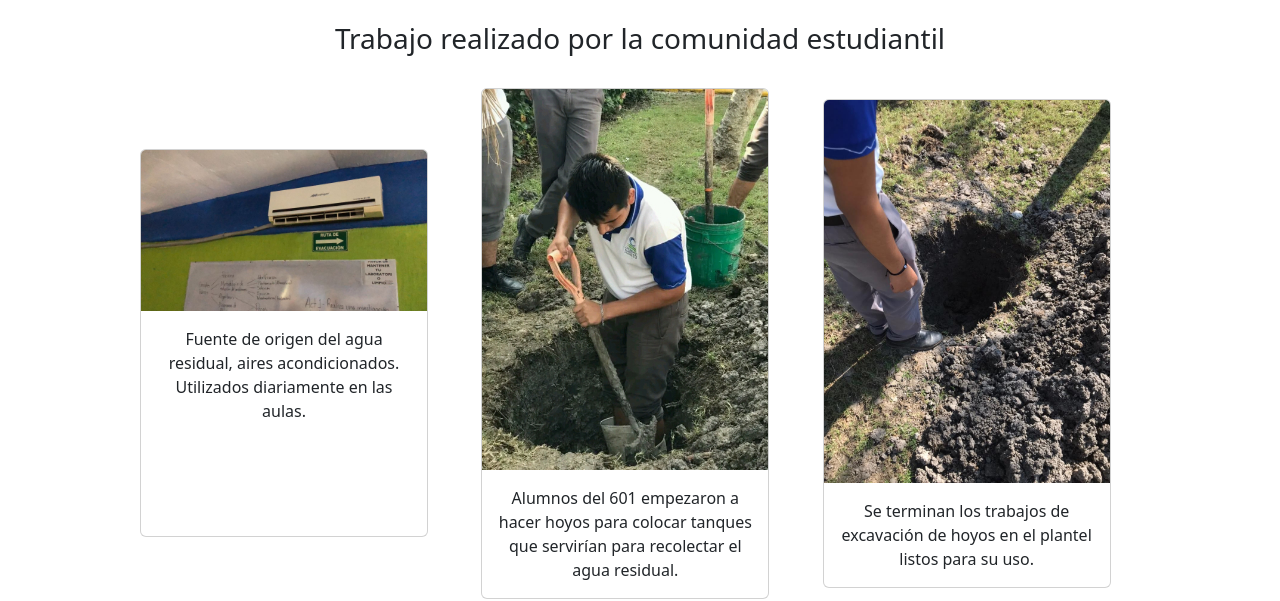
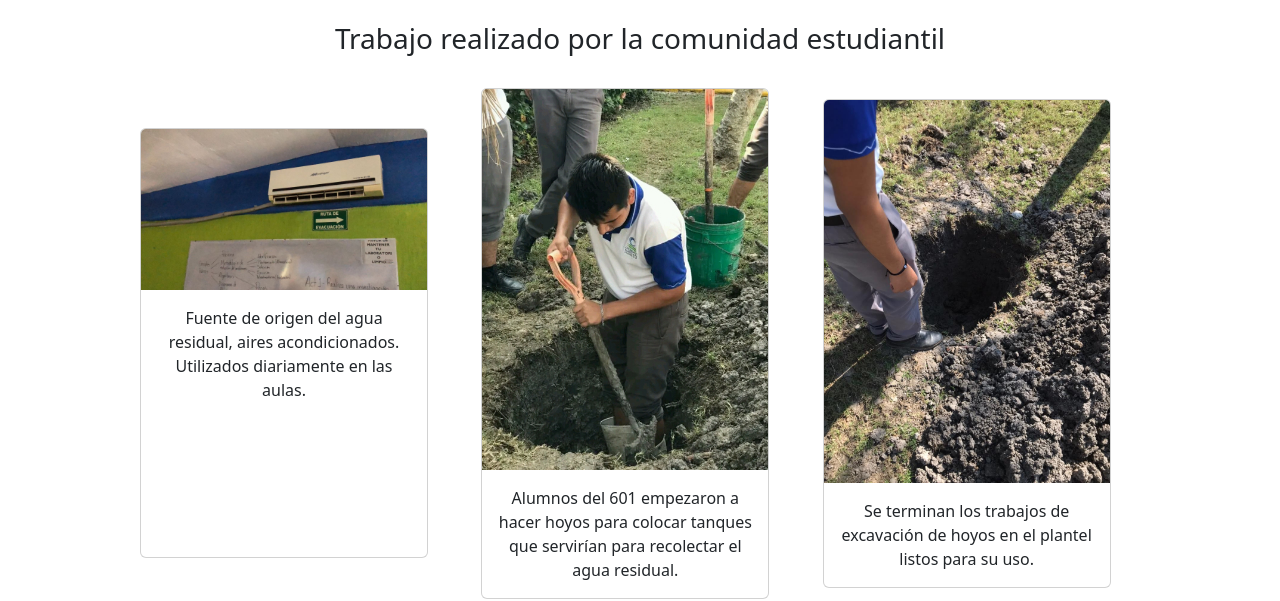
Before and after one commit to manu-mx/transversal-final, a plain HTML site: page recursos/medidas/implementacion/index.html in a window 1280 px wide. Shown: the part 364-965 px from the top of the page. Drawn offline with nearby package versions, Linux system fonts and the light colour scheme.

Commit message:
Update index.html

```diff
--- a/recursos/medidas/implementacion/index.html
+++ b/recursos/medidas/implementacion/index.html
@@ -85,7 +85,7 @@
             <div class="row align-items-center">
               <div class="col mb">
 
-                <div class="card" style="width: 18rem; height: 388px;">
+                <div class="card" style="width: 18rem; height: 430px;">
 
                     <img src="/img/gal-img-7.jpg" class="card-img-top" alt="Contenedores para la captación de agua residual.">
 
```
